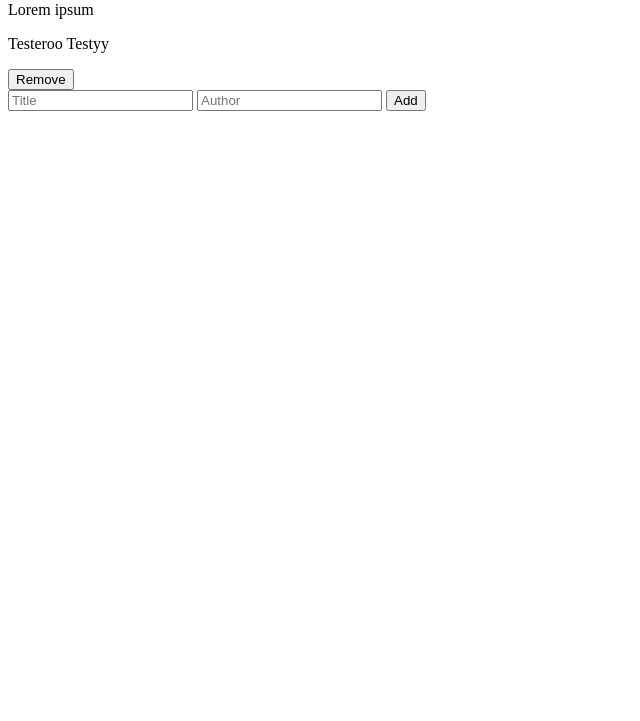
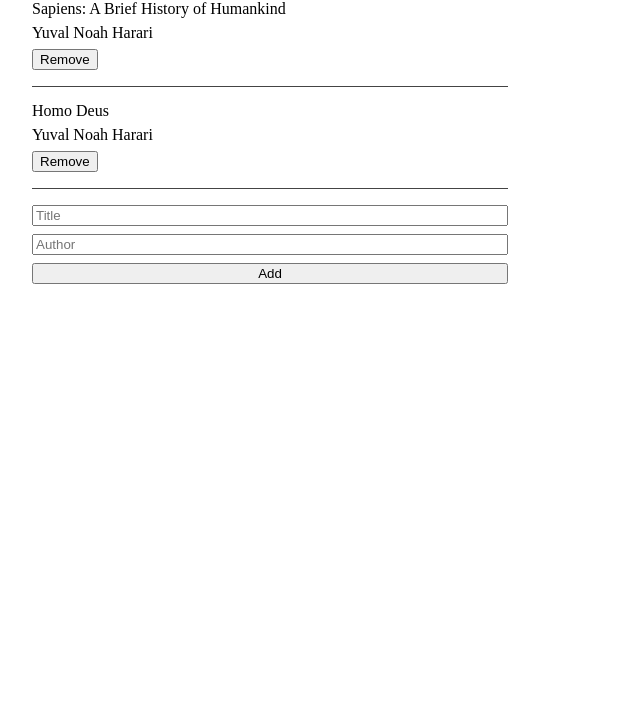
Before and after one commit to brenoxav/awesome-books, a website: page index.html in a window 1280 px wide. Shown: the part 79-800 px from the top of the page, without its empty margins (0-640 px from the left). Drawn offline with Linux system fonts and the light colour scheme.

Commit message:
Add renderBooks and addBook from form

```diff
--- a/index.html
+++ b/index.html
@@ -1,5 +1,6 @@
 <!DOCTYPE html>
 <html lang="en">
+
 <head>
   <meta charset="UTF-8">
   <meta http-equiv="X-UA-Compatible" content="IE=edge">
@@ -7,18 +8,24 @@
   <title>Awesome Books</title>
   <link rel="stylesheet" href="style.css">
 </head>
+
 <body>
+  <main>
     <h1>Awesome Books</h1>
+    <div class="books-wrapper">
       <div class="book">
         <p class="book-title">Lorem ipsum</p>
         <p class="book-author">Testeroo Testyy</p>
         <button type="button" class="remove-btn">Remove</button>
       </div>
-  <form >
+    </div>
+    <form>
       <input type="text" placeholder="Title" id="new-book-title">
       <input type="text" placeholder="Author" id="new-book-author">
       <button type="button" class="add-btn"> Add </button>
     </form>
+  </main>
   <script src="script.js"></script>
 </body>
+
 </html>
--- a/script.js
+++ b/script.js
@@ -1,3 +1,8 @@
+const booksWrapper = document.querySelector('.books-wrapper');
+const titleInput = document.querySelector('#new-book-title');
+const authorInput = document.querySelector('#new-book-author');
+const addBtn = document.querySelector('.add-btn');
+
 let books = [
     {
         title: "Sapiens: A Brief History of Humankind",
@@ -15,6 +20,7 @@ function addBook(title, author) {
         author: author
     }
     books.push(newBook)
+    renderBooks(books);
 }
 
 function removeBook(title){
@@ -23,3 +29,39 @@ function removeBook(title){
     })
     books = newArray
 }
+
+function renderBooks(arr) {
+  booksWrapper.innerHTML = '';
+  arr.forEach(book => {
+    const bookDiv = document.createElement('div');
+    bookDiv.classList.add('book');
+
+    const bookTitle = document.createElement('p');
+    bookTitle.textContent = book.title;
+    bookTitle.classList.add('book-title');
+
+    const bookAuthor = document.createElement('p');
+    bookAuthor.classList.add('book-author');
+    bookAuthor.textContent = book.author;
+
+    const removeBtn = document.createElement('button');
+    removeBtn.classList.add('remove-btn');
+    removeBtn.textContent = 'Remove';
+
+    bookDiv.appendChild(bookTitle);
+    bookDiv.appendChild(bookAuthor);
+    bookDiv.appendChild(removeBtn);
+
+    booksWrapper.appendChild(bookDiv);
+  });
+}
+
+addBtn.addEventListener('click', function(){
+  const newBookTitle = titleInput.value;
+  const newBookAuthor = authorInput.value;
+  addBook(newBookTitle, newBookAuthor);
+  titleInput.value = '';
+  authorInput.value = '';
+});
+
+renderBooks(books);
--- a/style.css
+++ b/style.css
@@ -0,0 +1,75 @@
+/* CSS RESET BEGIN */
+* {
+  box-sizing: border-box;
+}
+html, body, div, span, applet, object, iframe,
+h1, h2, h3, h4, h5, h6, p, blockquote, pre,
+a, abbr, acronym, address, big, cite, code,
+del, dfn, em, img, ins, kbd, q, s, samp,
+small, strike, strong, sub, sup, tt, var,
+b, u, i, center,
+dl, dt, dd, ol, ul, li,
+fieldset, form, label, legend,
+table, caption, tbody, tfoot, thead, tr, th, td,
+article, aside, canvas, details, embed,
+figure, figcaption, footer, header, hgroup,
+menu, nav, output, ruby, section, summary,
+time, mark, audio, video {
+  margin: 0;
+  padding: 0;
+  border: 0;
+  font-size: 100%;
+  font: inherit;
+  vertical-align: baseline;
+}
+article, aside, details, figcaption, figure,
+footer, header, hgroup, menu, nav, section {
+  display: block;
+}
+body {
+  line-height: 1;
+}
+ol, ul {
+  list-style: none;
+}
+blockquote, q {
+  quotes: none;
+}
+blockquote:before, blockquote:after,
+q:before, q:after {
+  content: '';
+  content: none;
+}
+table {
+  border-collapse: collapse;
+  border-spacing: 0;
+}
+/* CSS RESET END */
+
+main {
+  max-width: 540px;
+  padding: 2rem;
+}
+
+h1 {
+  font-size: 2rem;
+}
+
+.book {
+  padding: 1rem 0;
+  border-bottom: 1px solid #444;
+}
+
+.book-title, .book-author {
+  margin-bottom: 0.5rem;
+}
+
+form {
+  display: flex;
+  flex-direction: column;
+  padding: 1rem 0;
+}
+
+form input {
+  margin-bottom: 0.5rem;
+}
```
Lines whose indentation alone changed are shown as unchanged.
